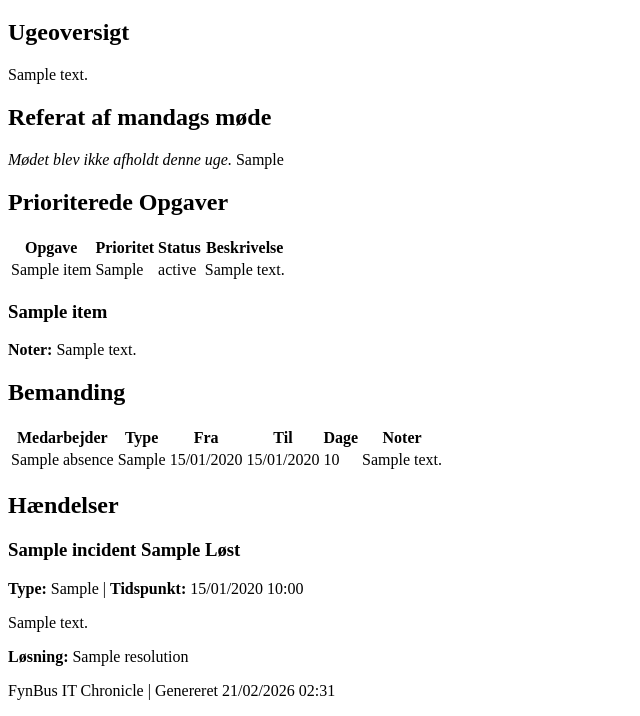
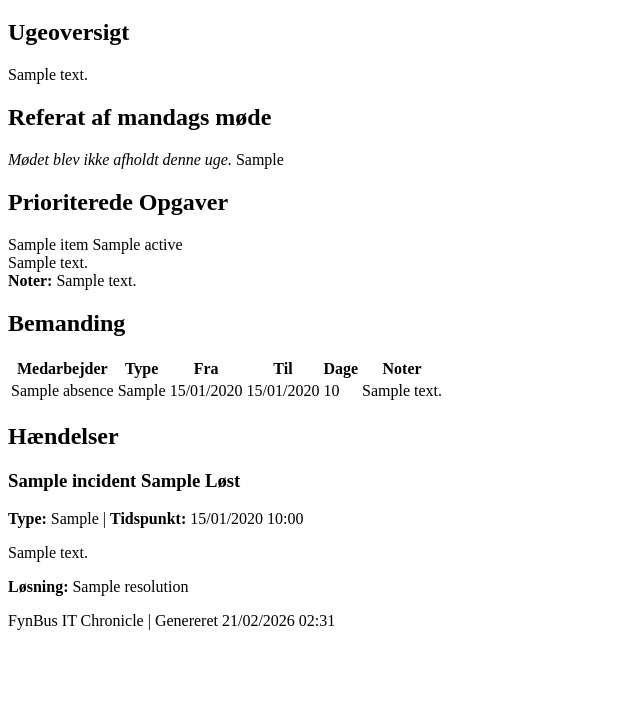
Before and after one commit to Reventlow/fynbus-chronicle, a Django app: template templates/logbook/exports/weekly_report.html in a window 1280 px wide. Shown: the part 1362-2078 px from the top of the page, without its empty margins (0-640 px from the left). After the commit the page ends 1992 px from the top, so only its background shows below. Run offline with Django 5.2, Linux system fonts and the light colour scheme; the template is opened without the code that fills it: most values are stand-ins (such as "Sample title", 1, 10 or a date in 2020); grey boxes marked "Sample" are stand-in pictures; some libraries are stand-ins or nearby versions.

Commit message:
fix: replace priority items table with card-style rows in exports
Replace the boxy <table> layout for Prioriterede Opgaver with rounded
card rows matching the web dashboard style. Applied to both PDF/HTML
export template and email template.

Co-Authored-By: Claude Opus 4.6 <noreply@anthropic.com>

```diff
--- a/templates/logbook/exports/weekly_report.html
+++ b/templates/logbook/exports/weekly_report.html
@@ -82,40 +82,22 @@
   {% if priority_items %}
   <div class="section">
     <h2>Prioriterede Opgaver</h2>
-    <table>
-      <thead>
-        <tr>
-          <th>Opgave</th>
-          <th>Prioritet</th>
-          <th>Status</th>
-          <th>Beskrivelse</th>
-        </tr>
-      </thead>
-      <tbody>
-        {% for item in priority_items %}
-        <tr>
-          <td>{{ item.title }}</td>
-          <td>
-            <span class="priority-{{ item.priority }}">{{ item.get_priority_display }}</span>
-          </td>
-          <td>
-            <span class="status-{% if item.status == 'completed' %}done{% elif item.status == 'blocked' %}blocked{% else %}ongoing{% endif %}">
-              {{ item.get_status_display }}
-            </span>
-          </td>
-          <td>{{ item.description|default:"-"|linebreaksbr }}</td>
-        </tr>
-        {% endfor %}
-      </tbody>
-    </table>
-
     {% for item in priority_items %}
+    <div class="item-row no-break">
+      <div class="item-row-header">
+        <span class="item-row-title">{{ item.title }}</span>
+        <span class="priority-{{ item.priority }}">{{ item.get_priority_display }}</span>
+        <span class="status-{% if item.status == 'completed' %}done{% elif item.status == 'blocked' %}blocked{% else %}ongoing{% endif %}">
+          {{ item.get_status_display }}
+        </span>
+      </div>
+      {% if item.description %}
+      <div class="item-row-desc">{{ item.description|linebreaksbr }}</div>
+      {% endif %}
       {% if item.notes %}
-      <div class="section-card no-break">
-        <h3>{{ item.title }}</h3>
-        <p><strong>Noter:</strong> {{ item.notes }}</p>
-      </div>
+      <div class="item-row-desc"><strong>Noter:</strong> {{ item.notes|linebreaksbr }}</div>
       {% endif %}
+    </div>
     {% endfor %}
   </div>
   {% endif %}
```
Also changed, not shown: static/css/pdf_styles.css (+25 -0 lines), templates/logbook/exports/email_body.html (+14 -14 lines).
